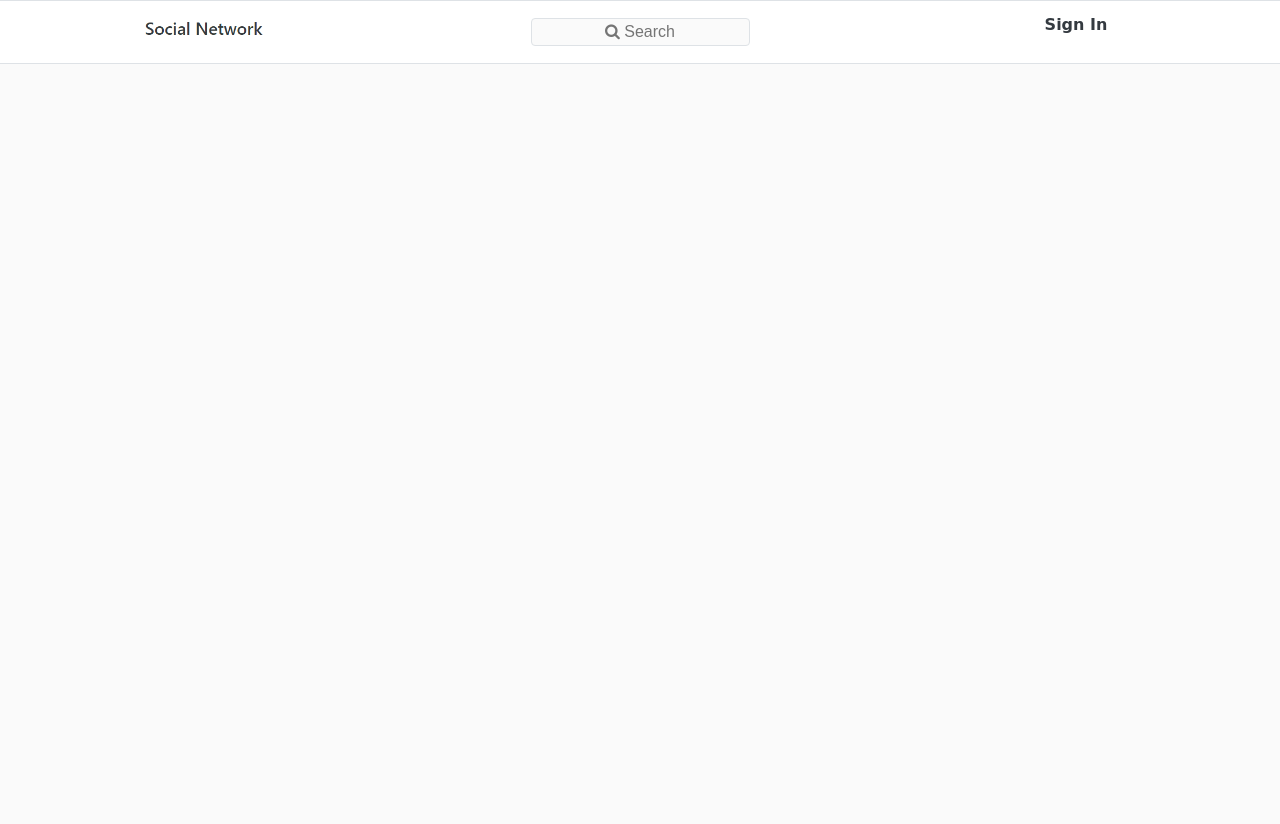
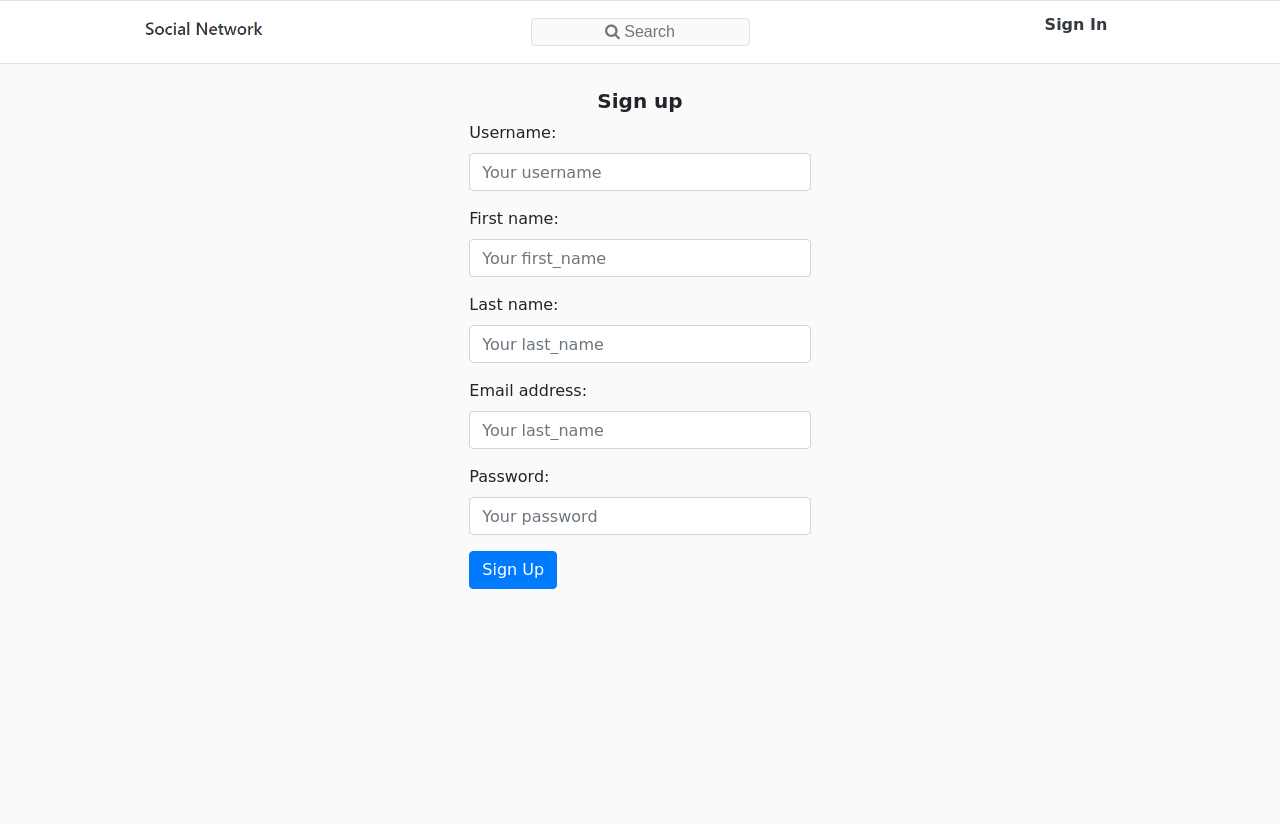
Before and after one commit to shevchenkodim/social-network-platform, a Django app: page /signup/register in a window 1280 px wide. Run offline with Django 3.2, Linux system fonts and the light colour scheme; some libraries are stand-ins or nearby versions.

Commit message:
Improvement UserRegisterForm in template/views
:Release Notes:

:Detailed Notes:

:Testing Performed:
No tests

:QA Notes:

:Issues Addressed:

Signed-off-by: Shevchenko Dmytro <dimashevchenko10021999@gmail.com>

```diff
--- a/signup/views.py
+++ b/signup/views.py
@@ -5,6 +5,7 @@ from . forms import UserRegisterForm, UserLoginForm
 from django.http import HttpResponse, JsonResponse
 from django.contrib.auth import logout
 from django.contrib import messages
+from . models import UserProfile
 
 
 class SignIn(TemplateView):
@@ -36,7 +37,23 @@ class SignUp(TemplateView):
 
     def get_context_data(self, **kwargs):
         context = super().get_context_data(**kwargs)
+        context['register_form'] = UserRegisterForm()
         return context
+
+    def post(self, request, *args, **kwargs):
+        if request.method == 'POST':
+            form_aut = UserRegisterForm(data=request.POST)
+            if form_aut.is_valid():
+                form_aut.save()
+                username = form_aut.cleaned_data.get('username')
+                password = form_aut.cleaned_data.get('password1')
+                user = authenticate(username=username, password=password)
+                UserProfile.objects.create(user=user)
+                login(request, user)
+                return redirect(reverse('news_page'))
+            else:
+                messages.error(request, 'Error! Please check your details or try again later!')
+                return redirect(reverse('signup:sign_up_register'))
 
 
 def user_logout(request):
--- a/templates/sign_up.html
+++ b/templates/sign_up.html
@@ -6,5 +6,77 @@
 {% endblock title %}
 
 {% block main_content %}
+    <div class="row d-flex justyfi-content-center">
+        <div class="col-12 text-center">
+            <h5><b>Sign up</b></h5>
+        </div>
+        <div class="col-12">
+            <form action="{% url 'signup:sign_up_register' %}" validate method="POST">
+                {% csrf_token %}
+                {% if register_form.non_field_errors  %}
+                    <p class="text-danger">
+                        {{ register_form.non_field_errors }}
+                    </p>
+                {% endif %}
+
+                <div class="form-label-group mb-3">
+                    {{register_form.username.label_tag}}
+                    <input required id="{{register_form.username.id_for_label}}" name="{{register_form.username.name}}"
+                        value="{{register_form.username.value|default_if_none:''}}" type="text" class="form-control" placeholder="Your username">
+                    {% if register_form.username.errors %}
+                            <div class="alert-danger" role="alert">
+                                    {{register_form.username.errors }}
+                            </div>
+                    {% endif %}
+                </div>
+
+                <div class="form-label-group mb-3">
+                    {{register_form.first_name.label_tag}}
+                    <input required id="{{register_form.first_name.id_for_label}}" name="{{register_form.first_name.name}}"
+                        value="{{register_form.first_name.value|default_if_none:''}}" type="text" class="form-control" placeholder="Your first_name">
+                    {% if register_form.first_name.errors %}
+                            <div class="alert-danger" role="alert">
+                                    {{register_form.first_name.errors }}
+                            </div>
+                    {% endif %}
+                </div>
+
+                <div class="form-label-group mb-3">
+                    {{register_form.last_name.label_tag}}
+                    <input required id="{{register_form.last_name.id_for_label}}" name="{{register_form.last_name.name}}"
+                        value="{{register_form.last_name.value|default_if_none:''}}" type="text" class="form-control" placeholder="Your last_name">
+                    {% if register_form.last_name.errors %}
+                            <div class="alert-danger" role="alert">
+                                    {{register_form.last_name.errors }}
+                            </div>
+                    {% endif %}
+                </div>
+
+                <div class="form-label-group mb-3">
+                    {{register_form.email.label_tag}}
+                    <input required id="{{register_form.email.id_for_label}}" name="{{register_form.email.name}}"
+                        value="{{register_form.email.value|default_if_none:''}}" type="email" class="form-control" placeholder="Your last_name">
+                    {% if register_form.email.errors %}
+                            <div class="alert-danger" role="alert">
+                                    {{register_form.email.errors }}
+                            </div>
+                    {% endif %}
+                </div>
+
+                <div class="form-label-group mb-3">
+                    <label for="{{register_form.password1.id_for_label}}">Password:</label>
+                    <input required id="{{register_form.password1.id_for_label}}" name="{{register_form.password1.name}}"
+                        value="{{register_form.password1.value|default_if_none:''}}" type="password" class="form-control" placeholder="Your password">
+                    {% if register_form.password1.errors %}
+                            <div class="alert-danger" role="alert">
+                                    {{register_form.password1.errors }}
+                            </div>
+                    {% endif %}
+                </div>
+
+                <button class="btn btn-primary" type="submit" name="button">Sign Up</button>
+            </form>
+        </div>
+    </div>
 
 {% endblock main_content %}
```
